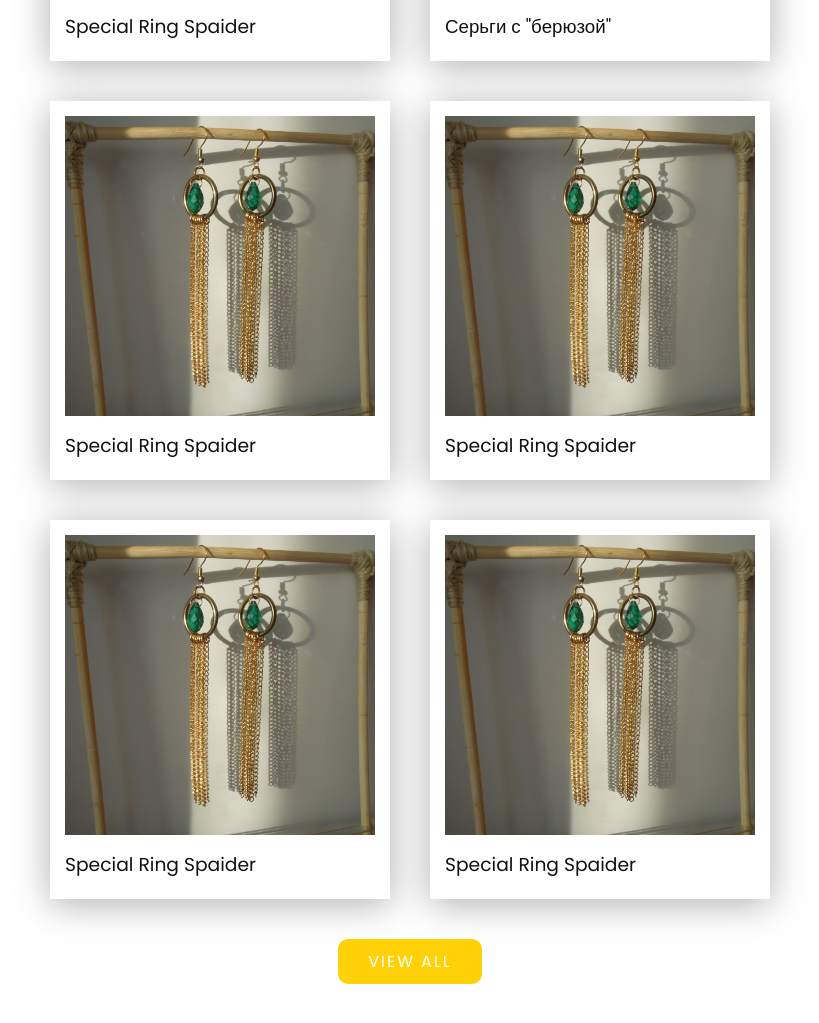
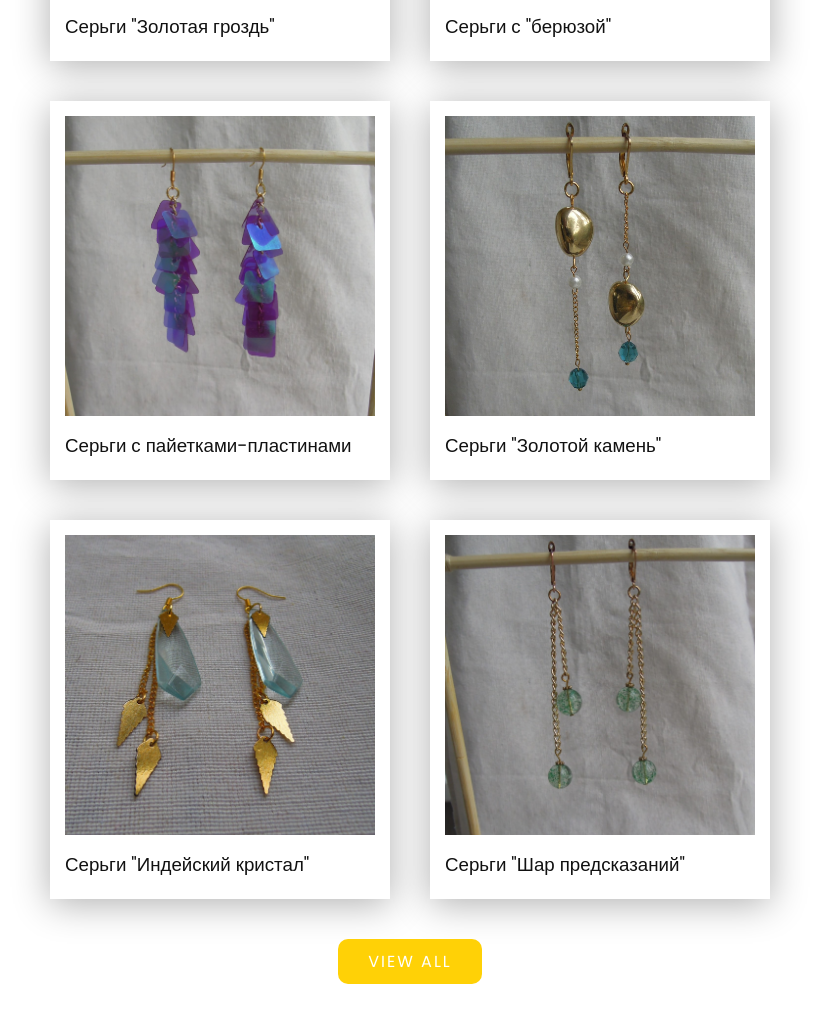
Before and after one commit to XseniaXVV/rocks, a plain HTML site: page index.html in a window 1280 px wide. Shown: the part 4538-5561 px from the top of the page, without its empty margins (230-1049 px from the left). Drawn offline with Linux system fonts and the light colour scheme.

Commit message:
Update index.html

```diff
--- a/index.html
+++ b/index.html
@@ -132,42 +132,42 @@
             </div>
             <div class="box">
                 <div class="imgBx">
-                    <img src="gold6.jpg">
+                    <img src="gold8x.jpg">
                 </div>
                 <div class="text">
-                    <h3>Special Ring Spaider</h3>
+                    <h3>Серьги "Золотая гроздь"</h3>
                 </div>
             </div>
             <div class="box">
                 <div class="imgBx">
-                    <img src="gold6.jpg">
+                    <img src="gold9.jpg">
                 </div>
                 <div class="text">
-                    <h3>Special Ring Spaider</h3>
+                    <h3>Серьги "Золотой камень"</h3>
                 </div>
             </div>
             <div class="box">
                 <div class="imgBx">
-                    <img src="gold6.jpg">
+                    <img src="gold10.jpg">
                 </div>
                 <div class="text">
-                    <h3>Special Ring Spaider</h3>
+                    <h3>Серьги с пайетками-пластинами</h3>
                 </div>
             </div>
             <div class="box">
                 <div class="imgBx">
-                    <img src="gold6.jpg">
+                    <img src="gold11.jpg">
                 </div>
                 <div class="text">
-                    <h3>Special Ring Spaider</h3>
+                    <h3>Серьги "Шар предсказаний"</h3>
                 </div>
             </div>
             <div class="box">
                 <div class="imgBx">
-                    <img src="gold6.jpg">
+                    <img src="gold12.jpg">
                 </div>
                 <div class="text">
-                    <h3>Special Ring Spaider</h3>
+                    <h3>Серьги "Индейский кристал"</h3>
                 </div>
             </div>
 
```
